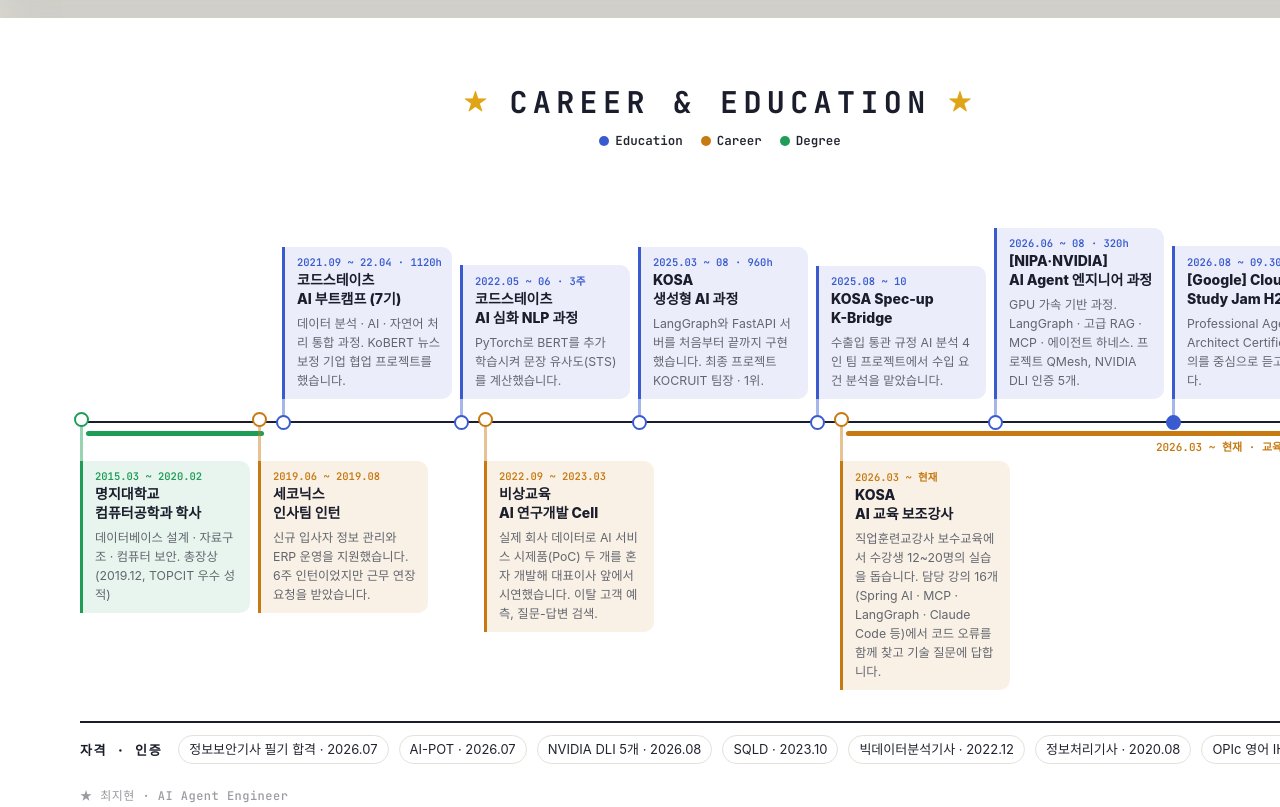
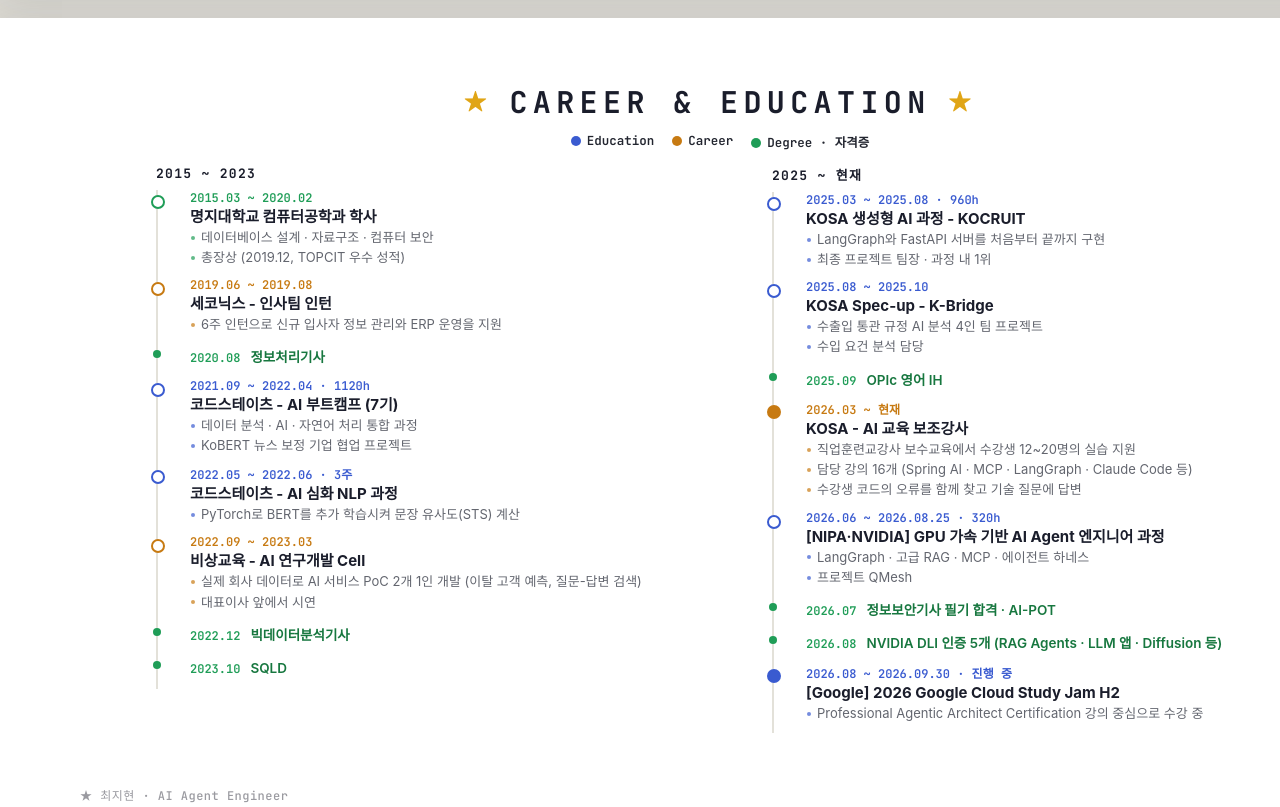
Before and after one commit to ttogle918/ttogle918.github.io, a plain HTML site: page deck/index.html in a window 1280 px wide. Shown: the part 2540-3347 px from the top of the page. Drawn offline with Linux system fonts and the light colour scheme; a web font is replaced by a local one.

Commit message:
슬라이드판 Career & Education 을 시간순 두 칸 흐름으로 변경
- 종류별(경력/교육) 칸 대신 기간으로 나눔: 왼쪽 2015 ~ 2023, 오른쪽 2025 ~ 현재
- 점 색으로 종류 구분: 교육 파랑 · 경력 주황 · 학위 초록, 자격증은 작은 초록 점 한 줄로 취득 시점 사이에 배치
- 아래 자격증 줄은 흐름 안으로 옮겨 삭제, 제목 아래 색 범례 추가
- 설명을 "~했습니다" 대신 짧게 끊는 불렛으로. 세코닉스는 근무 연장 요청 문구 삭제
- 학위 항목이 날짜 스타일(.tl .d)과 클래스가 겹쳐 모노 폰트로 보이던 문제 수정 (종류 클래스 k-e / k-c / k-d)
- 흐름도 좌우 여백 조정

Co-Authored-By: Claude Opus 5 (1M context) <noreply@anthropic.com>

```diff
--- a/deck/index.html
+++ b/deck/index.html
@@ -887,7 +887,7 @@
       font-weight: 700
     }
 
-    /* ===== Career 가로 타임라인 ===== */
+    /* ===== Career 타임라인 - 시간순, 점 색으로 종류 구분 ===== */
     .legend {
       display: flex;
       gap: 18px;
@@ -908,147 +908,134 @@
     }
 
     .legend .e,
-    .ev.e {
-      --c: var(--accent);
-      --cs: var(--accent-soft)
+    .tl li.k-e {
+      --c: var(--accent)
     }
 
     .legend .c,
-    .ev.c,
-    .lane.c {
-      --c: #c77a12;
-      --cs: rgba(199, 122, 18, .10)
+    .tl li.k-c {
+      --c: #c77a12
     }
 
     .legend .d,
-    .ev.d,
-    .lane.d {
-      --c: #1f9d57;
-      --cs: rgba(31, 157, 87, .10)
-    }
-
-    .tlh {
+    .tl li.k-d,
+    .tl li.cert {
+      --c: #1f9d57
+    }
+
+    .tl-grid {
+      display: grid;
+      grid-template-columns: 1fr 1fr;
+      gap: 56px;
+      margin-top: 14px;
+      padding: 0 28px;
+      flex: 1;
+      min-height: 0
+    }
+
+    /* 흐름도를 칸 안에서 오른쪽으로 - 왼쪽 48px, 오른쪽 24px */
+    .tl-grid>.col:first-child {
+      padding-left: 48px
+    }
+
+    .tl-grid>.col:last-child {
+      padding-left: 24px
+    }
+
+    .tl-h {
+      font: 700 13px var(--mono);
+      letter-spacing: .1em;
+      color: var(--ink);
+      margin: 0 0 8px
+    }
+
+    .tl {
+      list-style: none;
+      margin: 0;
+      padding: 0 0 0 18px;
+      border-left: 2px solid var(--line)
+    }
+
+    .tl li {
       position: relative;
-      flex: 1;
-      margin: 8px 0 14px
-    }
-
-    /* 축 위치 - 위(교육) 카드와 아래(경력) 카드 높이가 비슷해서 가운데 조금 위 */
-    .tlh .axis {
-      position: absolute;
-      left: 0;
-      right: 0;
-      top: 48%;
-      height: 2px;
-      background: var(--ink)
-    }
-
-    .tlh .axis::after {
+      padding: 0 0 10px 14px
+    }
+
+    .tl li::before {
       content: "";
       position: absolute;
-      right: -2px;
-      top: -5px;
-      border: 6px solid transparent;
-      border-left: 9px solid var(--ink);
-      border-right: 0
-    }
-
-    .lane {
-      position: absolute;
-      top: calc(48% + 10px);
-      height: 5px;
-      border-radius: 3px;
+      left: -25px;
+      top: 5px;
+      width: 10px;
+      height: 10px;
+      border-radius: 50%;
+      background: #fff;
+      border: 2px solid var(--c)
+    }
+
+    .tl li.now::before {
       background: var(--c)
     }
 
-    .lane span {
-      position: absolute;
-      right: 14px;
-      top: 7px;
-      font: 600 11px var(--mono);
-      color: var(--c);
-      white-space: nowrap
-    }
-
-    .ev {
-      position: absolute;
-      width: 170px;
-      padding: 8px 10px 9px 12px;
-      border-left: 3px solid var(--c);
-      background: var(--cs);
-      border-radius: 0 10px 10px 0
-    }
-
-    .ev.up {
-      bottom: calc(52% + 22px)
-    }
-
-    .ev.dn {
-      top: calc(48% + 40px)
-    }
-
-    /* 카드에서 축까지 잇는 선 + 축 위의 점 */
-    .ev::before {
+    .tl .d {
+      font: 600 12px var(--mono);
+      color: var(--c)
+    }
+
+    .tl .t {
+      font-size: 15px;
+      font-weight: 700;
+      color: var(--ink);
+      line-height: 1.4
+    }
+
+    .tl .s {
+      font-size: 13px;
+      color: var(--muted);
+      line-height: 1.55
+    }
+
+    /* 설명은 짧게 끊는 불렛 */
+    .tl .s span {
+      display: block;
+      position: relative;
+      padding-left: 11px
+    }
+
+    .tl .s span::before {
       content: "";
       position: absolute;
-      left: -3px;
-      width: 3px;
+      left: 1px;
+      top: .68em;
+      width: 4px;
+      height: 4px;
+      border-radius: 50%;
       background: var(--c);
-      opacity: .45
-    }
-
-    .ev.up::before {
-      top: 100%;
-      height: 22px
-    }
-
-    .ev.dn::before {
-      bottom: 100%;
-      height: 40px
-    }
-
-    .ev::after {
-      content: "";
-      position: absolute;
-      left: -9px;
-      width: 11px;
-      height: 11px;
-      border-radius: 50%;
-      background: #fff;
-      border: 2.5px solid var(--c)
-    }
-
-    .ev.up::after {
-      top: calc(100% + 16px)
-    }
-
-    .ev.dn::after {
-      bottom: calc(100% + 34px)
-    }
-
-    .ev.now::after {
+      opacity: .7
+    }
+
+    /* 자격증 - 작은 초록 점 한 줄 */
+    .tl li.cert {
+      padding-bottom: 8px
+    }
+
+    .tl li.cert::before {
+      left: -23px;
+      top: 6px;
+      width: 8px;
+      height: 8px;
+      border: 0;
       background: var(--c)
     }
 
-    .ev .dt {
-      white-space: nowrap;
-      font: 600 10.5px var(--mono);
-      color: var(--c)
-    }
-
-    .ev .tt {
-      margin-top: 2px;
-      font-size: 14px;
-      font-weight: 800;
-      color: var(--ink);
-      line-height: 1.35
-    }
-
-    .ev .ds {
-      margin-top: 5px;
-      font-size: 12.3px;
-      color: var(--muted);
-      line-height: 1.55
+    .tl li.cert .d {
+      margin-right: 10px
+    }
+
+    .tl li.cert .t {
+      font-size: 13.5px;
+      font-weight: 600;
+      color: #17773f
     }
 
     .certs {
@@ -1547,73 +1534,78 @@
   </section>
 
   <!-- ============ Career & Education ============ -->
-  <!-- 가로축 하나에 시간순(왼쪽이 과거). 교육은 축 위, 경력 · 학위는 축 아래.
-       축은 시간 비례가 아니라 순서 비례다. left 값은 카드 폭(170) + 여백으로 같은 쪽 카드가 겹치지 않게 잡았다.
-       기간이 다른 항목과 겹치는 경력 · 학위는 축 바로 아래 가지(.lane)로 기간을 그린다. -->
+  <!-- 시간순 한 줄 흐름을 두 칸에 나눠 담는다: 왼쪽 2015 ~ 2023, 오른쪽 2025 ~ 현재.
+       점 색 - 교육 .k-e 파랑 · 경력 .k-c 주황 · 학위 .k-d 초록 · 자격증 .cert 작은 초록 점 한 줄 -->
   <section class="slide" data-toc="Career &amp; Education">
     <h2 class="sec-title"><span class="star">★</span>CAREER &amp; EDUCATION<span class="star">★</span></h2>
-    <div class="legend"><span class="e">Education</span><span class="c">Career</span><span class="d">Degree</span></div>
-    <div class="tlh">
-      <div class="axis"></div>
-      <div class="lane d" style="left:6px;width:178px"></div>
-      <div class="lane c" style="left:766px;right:0"><span>2026.03 ~ 현재 · 교육 과정과 병행</span></div>
-
-      <div class="ev dn d" style="left:0">
-        <div class="dt">2015.03 ~ 2020.02</div>
-        <div class="tt">명지대학교<br />컴퓨터공학과 학사</div>
-        <div class="ds">데이터베이스 설계 · 자료구조 · 컴퓨터 보안. 총장상 (2019.12, TOPCIT 우수 성적)</div>
-      </div>
-      <div class="ev dn c" style="left:178px">
-        <div class="dt">2019.06 ~ 2019.08</div>
-        <div class="tt">세코닉스<br />인사팀 인턴</div>
-        <div class="ds">신규 입사자 정보 관리와 ERP 운영을 지원했습니다. 6주 인턴이었지만 근무 연장 요청을 받았습니다.</div>
-      </div>
-      <div class="ev up e" style="left:202px">
-        <div class="dt">2021.09 ~ 22.04 · 1120h</div>
-        <div class="tt">코드스테이츠<br />AI 부트캠프 (7기)</div>
-        <div class="ds">데이터 분석 · AI · 자연어 처리 통합 과정. KoBERT 뉴스 보정 기업 협업 프로젝트를 했습니다.</div>
-      </div>
-      <div class="ev up e" style="left:380px">
-        <div class="dt">2022.05 ~ 06 · 3주</div>
-        <div class="tt">코드스테이츠<br />AI 심화 NLP 과정</div>
-        <div class="ds">PyTorch로 BERT를 추가 학습시켜 문장 유사도(STS)를 계산했습니다.</div>
-      </div>
-      <div class="ev dn c" style="left:404px">
-        <div class="dt">2022.09 ~ 2023.03</div>
-        <div class="tt">비상교육<br />AI 연구개발 Cell</div>
-        <div class="ds">실제 회사 데이터로 AI 서비스 시제품(PoC) 두 개를 혼자 개발해 대표이사 앞에서 시연했습니다. 이탈 고객 예측, 질문-답변 검색.</div>
-      </div>
-      <div class="ev up e" style="left:558px">
-        <div class="dt">2025.03 ~ 08 · 960h</div>
-        <div class="tt">KOSA<br />생성형 AI 과정</div>
-        <div class="ds">LangGraph와 FastAPI 서버를 처음부터 끝까지 구현했습니다. 최종 프로젝트 KOCRUIT 팀장 · 1위.</div>
-      </div>
-      <div class="ev up e" style="left:736px">
-        <div class="dt">2025.08 ~ 10</div>
-        <div class="tt">KOSA Spec-up<br />K-Bridge</div>
-        <div class="ds">수출입 통관 규정 AI 분석 4인 팀 프로젝트에서 수입 요건 분석을 맡았습니다.</div>
-      </div>
-      <div class="ev dn c" style="left:760px">
-        <div class="dt">2026.03 ~ 현재</div>
-        <div class="tt">KOSA<br />AI 교육 보조강사</div>
-        <div class="ds">직업훈련교강사 보수교육에서 수강생 12~20명의 실습을 돕습니다. 담당 강의 16개(Spring AI · MCP · LangGraph · Claude Code 등)에서 코드 오류를 함께 찾고 기술 질문에 답합니다.</div>
-      </div>
-      <div class="ev up e" style="left:914px">
-        <div class="dt">2026.06 ~ 08 · 320h</div>
-        <div class="tt">[NIPA·NVIDIA]<br />AI Agent 엔지니어 과정</div>
-        <div class="ds">GPU 가속 기반 과정. LangGraph · 고급 RAG · MCP · 에이전트 하네스. 프로젝트 QMesh, NVIDIA DLI 인증 5개.</div>
-      </div>
-      <div class="ev up e now" style="left:1092px">
-        <div class="dt">2026.08 ~ 09.30 · 진행 중</div>
-        <div class="tt">[Google] Cloud<br />Study Jam H2</div>
-        <div class="ds">Professional Agentic Architect Certification 강의를 중심으로 듣고 있습니다.</div>
-      </div>
-    </div>
-    <div class="certs">
-      <span class="k">자격 · 인증</span>
-      <span>정보보안기사 필기 합격 · 2026.07</span><span>AI-POT · 2026.07</span><span>NVIDIA DLI 5개 · 2026.08</span>
-      <span>SQLD · 2023.10</span><span>빅데이터분석기사 · 2022.12</span><span>정보처리기사 · 2020.08</span><span>OPIc 영어 IH ·
-        2025.09</span>
+    <div class="legend"><span class="e">Education</span><span class="c">Career</span><span class="d">Degree · 자격증</span></div>
+    <div class="tl-grid">
+      <div class="col">
+        <p class="tl-h">2015 ~ 2023</p>
+        <ul class="tl">
+          <li class="k-d">
+            <div class="d">2015.03 ~ 2020.02</div>
+            <div class="t">명지대학교 컴퓨터공학과 학사</div>
+            <div class="s"><span>데이터베이스 설계 · 자료구조 · 컴퓨터 보안</span><span>총장상 (2019.12, TOPCIT 우수 성적)</span></div>
+          </li>
+          <li class="k-c">
+            <div class="d">2019.06 ~ 2019.08</div>
+            <div class="t">세코닉스 - 인사팀 인턴</div>
+            <div class="s"><span>6주 인턴으로 신규 입사자 정보 관리와 ERP 운영을 지원</span></div>
+          </li>
+          <li class="cert"><span class="d">2020.08</span><span class="t">정보처리기사</span></li>
+          <li class="k-e">
+            <div class="d">2021.09 ~ 2022.04 · 1120h</div>
+            <div class="t">코드스테이츠 - AI 부트캠프 (7기)</div>
+            <div class="s"><span>데이터 분석 · AI · 자연어 처리 통합 과정</span><span>KoBERT 뉴스 보정 기업 협업 프로젝트</span></div>
+          </li>
+          <li class="k-e">
+            <div class="d">2022.05 ~ 2022.06 · 3주</div>
+            <div class="t">코드스테이츠 - AI 심화 NLP 과정</div>
+            <div class="s"><span>PyTorch로 BERT를 추가 학습시켜 문장 유사도(STS) 계산</span></div>
+          </li>
+          <li class="k-c">
+            <div class="d">2022.09 ~ 2023.03</div>
+            <div class="t">비상교육 - AI 연구개발 Cell</div>
+            <div class="s"><span>실제 회사 데이터로 AI 서비스 PoC 2개 1인 개발 (이탈 고객 예측, 질문-답변 검색)</span><span>대표이사 앞에서 시연</span></div>
+          </li>
+          <li class="cert"><span class="d">2022.12</span><span class="t">빅데이터분석기사</span></li>
+          <li class="cert"><span class="d">2023.10</span><span class="t">SQLD</span></li>
+        </ul>
+      </div>
+      <div class="col">
+        <p class="tl-h">2025 ~ 현재</p>
+        <ul class="tl">
+          <li class="k-e">
+            <div class="d">2025.03 ~ 2025.08 · 960h</div>
+            <div class="t">KOSA 생성형 AI 과정 - KOCRUIT</div>
+            <div class="s"><span>LangGraph와 FastAPI 서버를 처음부터 끝까지 구현</span><span>최종 프로젝트 팀장 · 과정 내 1위</span></div>
+          </li>
+          <li class="k-e">
+            <div class="d">2025.08 ~ 2025.10</div>
+            <div class="t">KOSA Spec-up - K-Bridge</div>
+            <div class="s"><span>수출입 통관 규정 AI 분석 4인 팀 프로젝트</span><span>수입 요건 분석 담당</span></div>
+          </li>
+          <li class="cert"><span class="d">2025.09</span><span class="t">OPIc 영어 IH</span></li>
+          <li class="k-c now">
+            <div class="d">2026.03 ~ 현재</div>
+            <div class="t">KOSA - AI 교육 보조강사</div>
+            <div class="s"><span>직업훈련교강사 보수교육에서 수강생 12~20명의 실습 지원</span><span>담당 강의 16개 (Spring AI · MCP · LangGraph · Claude Code 등)</span><span>수강생 코드의 오류를 함께 찾고 기술 질문에 답변</span></div>
+          </li>
+          <li class="k-e">
+            <div class="d">2026.06 ~ 2026.08.25 · 320h</div>
+            <div class="t">[NIPA·NVIDIA] GPU 가속 기반 AI Agent 엔지니어 과정</div>
+            <div class="s"><span>LangGraph · 고급 RAG · MCP · 에이전트 하네스</span><span>프로젝트 QMesh</span></div>
+          </li>
+          <li class="cert"><span class="d">2026.07</span><span class="t">정보보안기사 필기 합격 · AI-POT</span></li>
+          <li class="cert"><span class="d">2026.08</span><span class="t">NVIDIA DLI 인증 5개 (RAG Agents · LLM 앱 · Diffusion 등)</span></li>
+          <li class="k-e now">
+            <div class="d">2026.08 ~ 2026.09.30 · 진행 중</div>
+            <div class="t">[Google] 2026 Google Cloud Study Jam H2</div>
+            <div class="s"><span>Professional Agentic Architect Certification 강의 중심으로 수강 중</span></div>
+          </li>
+        </ul>
+      </div>
     </div>
     <div class="foot"><span>★ 최지현 · AI Agent Engineer</span><span class="pno"></span></div>
   </section>
```
Also changed, not shown: 1 other file.
